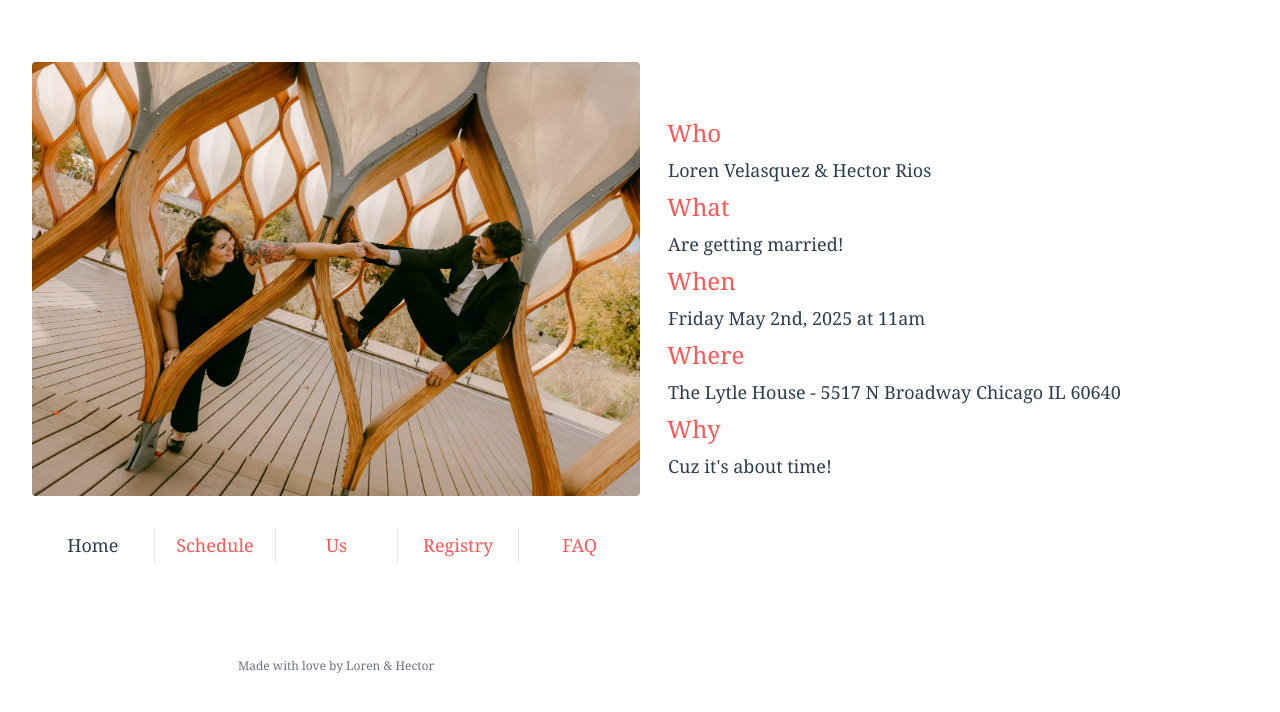
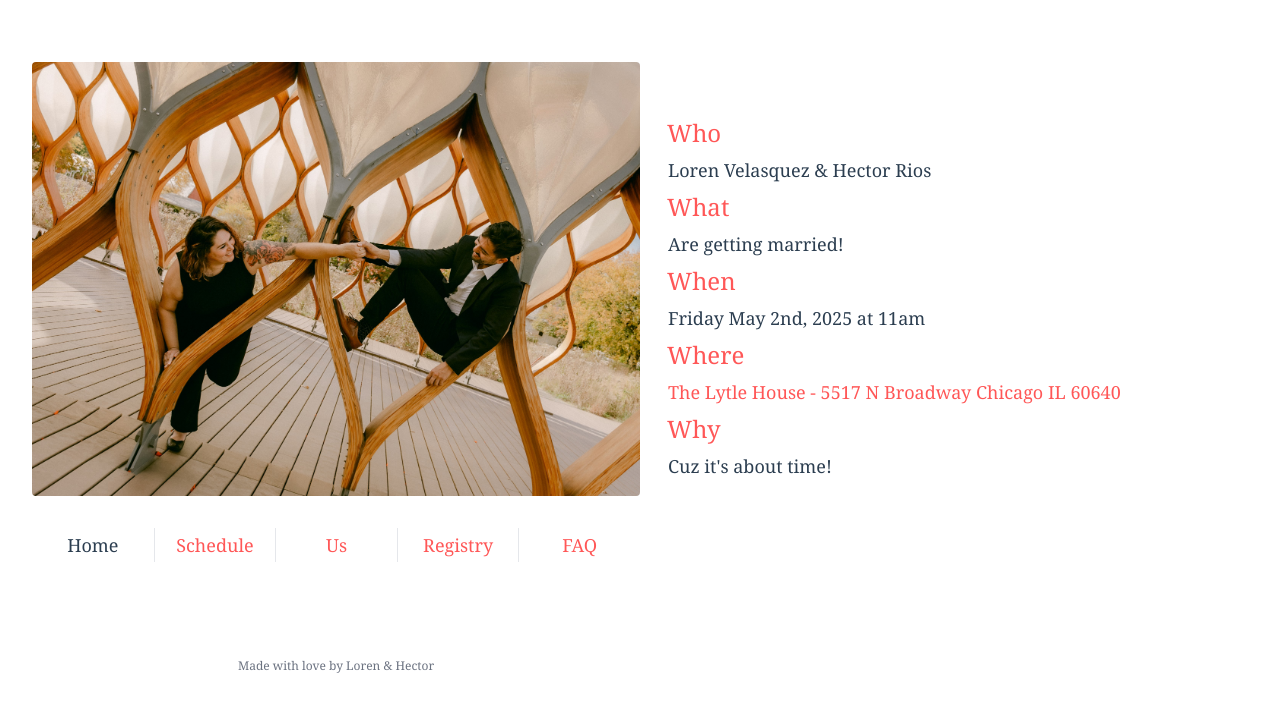
Before and after one commit to bighead-inc/big-wedding-vue, a Vue app: page / in a window 1280 px wide. Shown: the top 712 px of the page. Built offline with nearby package versions, Linux system fonts and the light colour scheme.

Commit message:
update schedule

```diff
--- a/src/components/HomeItem.vue
+++ b/src/components/HomeItem.vue
@@ -8,13 +8,19 @@ defineProps({
     type: String,
     required: true,
   },
+  link: {
+    type: String,
+    required: false
+  }
 })
 </script>
 
 <template>
   <div class="home-item">
     <h1 class="red text-2xl/10">{{ header }}</h1>
-    <p class="description pl-1">{{ description }}</p>
+    <a v-if="link" :href="link" target="_blank" rel="noopener" class="hover:text-slate-900 font-medium hover:underline pl-1">{{ description }}</a>
+    <p v-else class="description pl-1">{{ description }}</p>
+
   </div>
 </template>
 
--- a/src/views/HomeView.vue
+++ b/src/views/HomeView.vue
@@ -5,7 +5,11 @@ const items = [
   { header: 'Who', description: 'Loren Velasquez & Hector Rios' },
   { header: 'What', description: 'Are getting married!' },
   { header: 'When', description: 'Friday May 2nd, 2025 at 11am' },
-  { header: 'Where', description: 'The Lytle House - 5517 N Broadway Chicago IL 60640' },
+  {
+    header: 'Where',
+    description: 'The Lytle House - 5517 N Broadway Chicago IL 60640',
+    link: 'https://maps.app.goo.gl/kpUU1HiLg5Yo8fT7A'
+  },
   { header: 'Why', description: "Cuz it's about time!" },
 ]
 </script>
@@ -16,6 +20,7 @@ const items = [
       v-for="item in items"
       :header="item.header"
       :description="item.description"
+      :link="item.link"
       :key="item.header"
     />
   </main>
--- a/src/views/ScheduleView.vue
+++ b/src/views/ScheduleView.vue
@@ -1,7 +1,7 @@
 <script setup>
 import ScheduleItem from '@/components/ScheduleItem.vue'
 
-const scheduleItems = [
+const dayScheduleItems = [
   { time: '11am', event: 'Doors Open' },
   { time: '11:15am', event: 'Ceremony' },
   { time: '11:45am', event: 'Posed pictures/Drinks' },
@@ -13,11 +13,19 @@ const scheduleItems = [
 
 <template>
   <div class="schedule">
+    <h1 class="red text-2xl/10">Day Schedule:</h1>
     <ScheduleItem
-      v-for="item in scheduleItems"
+      v-for="item in dayScheduleItems"
       :time="item.time"
       :event="item.event"
       :key="item.time"
     />
+    <br>
+    <br>
+    <h1 class="red text-2xl/10">Night Schedule:</h1>
+    <ScheduleItem
+      time='6pm'
+      event='Drinks'
+    />
   </div>
 </template>
```
